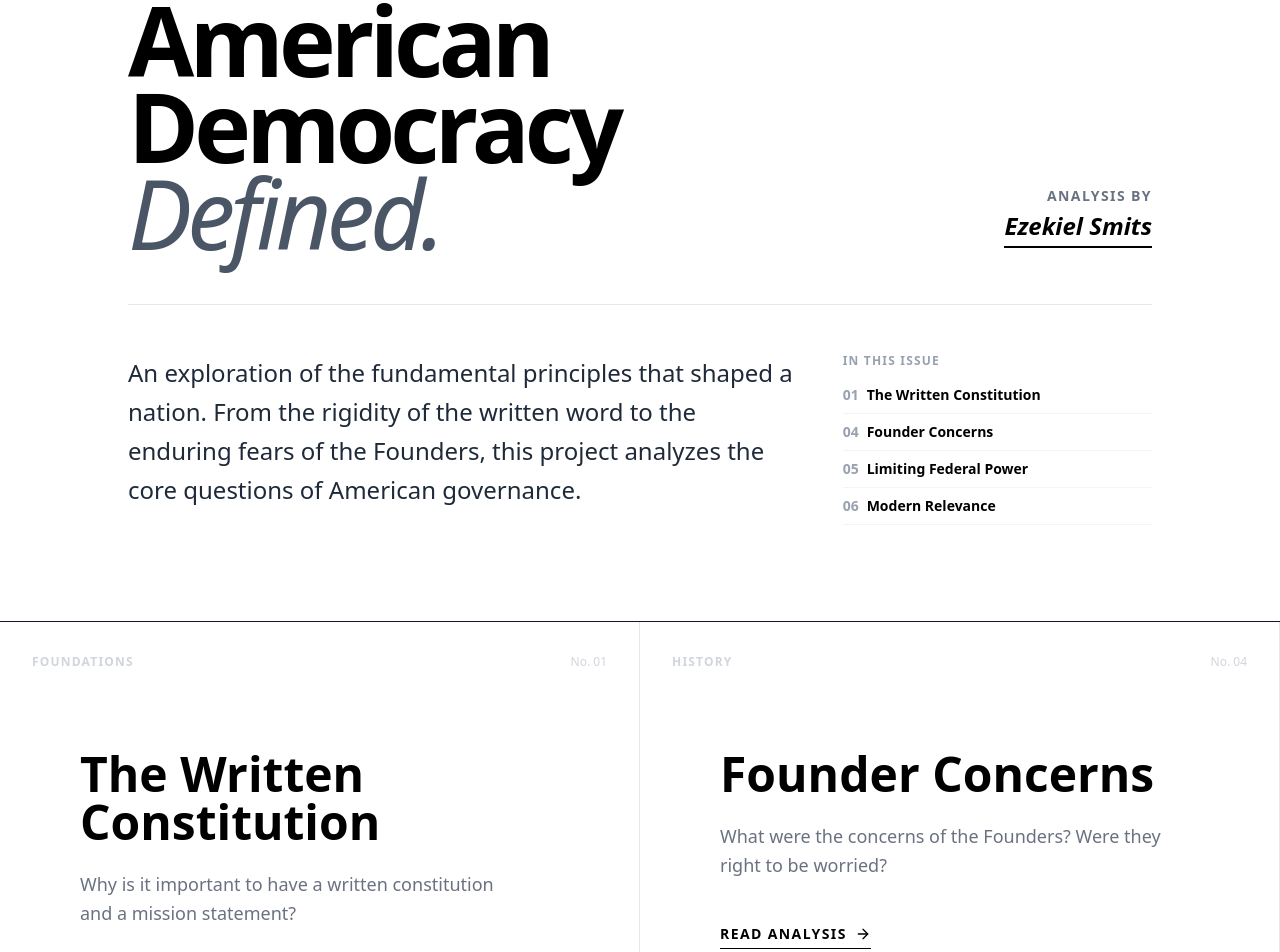
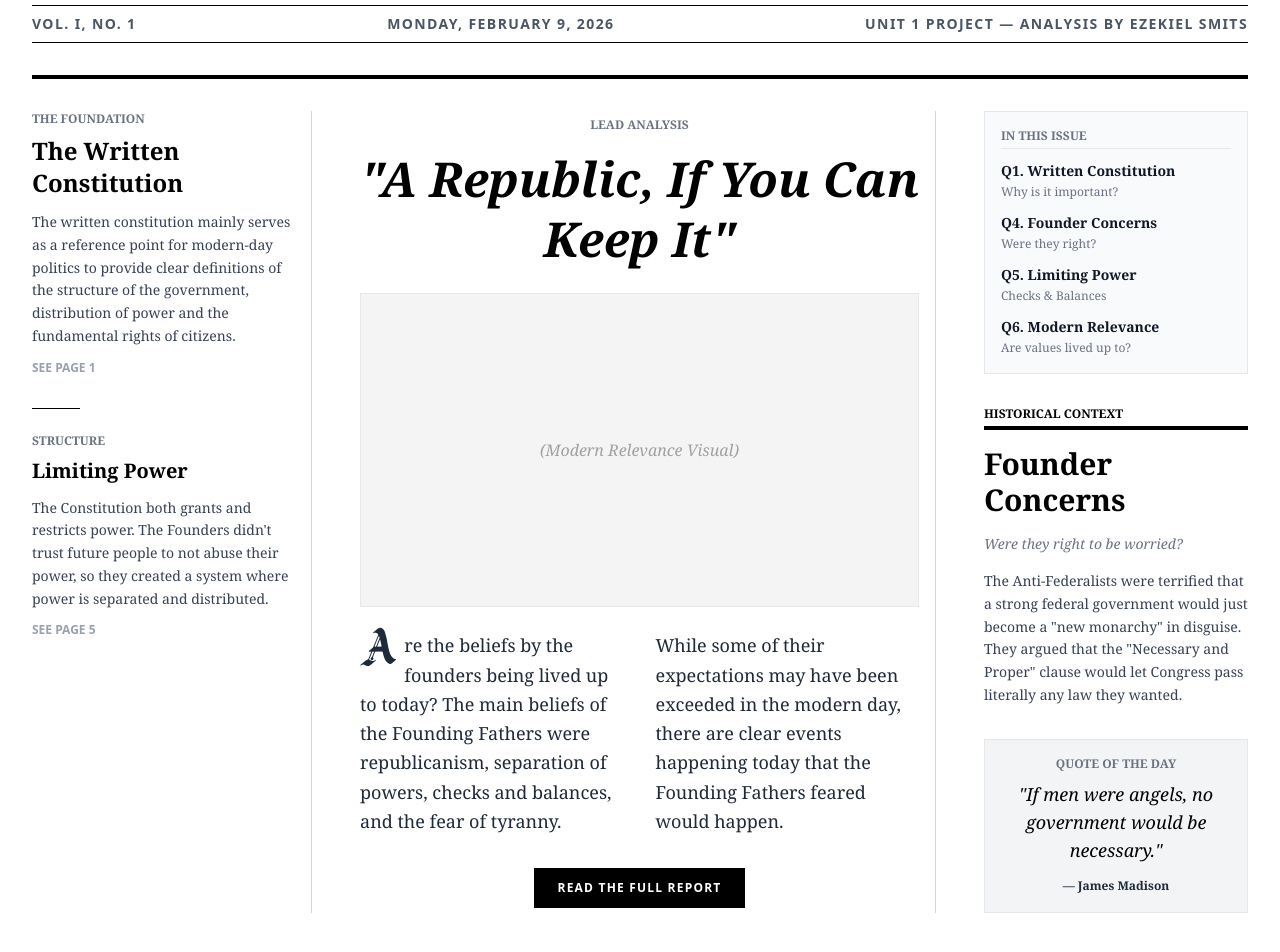
Before and after one commit to ShrimpScript/gov-project, a Next.js app: page / in a window 1280 px wide. Shown: the part 240-1192 px from the top of the page. Built offline with nearby package versions, Linux system fonts and the light colour scheme.

Commit message:
Implemented new fonts, changed styling of theme, changed homepage to look like New York Times

```diff
--- a/app/globals.css
+++ b/app/globals.css
@@ -1,25 +1,39 @@
 @import "tailwindcss";
 @plugin "@tailwindcss/typography";
 
+@font-face {
+  font-family: 'Lodeh';
+  src: url('/fonts/lodeh-regular-font/Lodeh-VGLD6.ttf') format('truetype');
+  font-weight: normal;
+  font-style: normal;
+}
+
 @theme {
-  --font-sans: var(--font-inter);
-  --font-serif: var(--font-merriweather);
+  --font-serif: Georgia, 'Times New Roman', Times, serif;
+  --font-lodeh: 'Lodeh', Georgia, serif;
 }
 
 :root {
   --background: #ffffff;
-  --foreground: #000000;
+  --foreground: #171717;
 }
 
 body {
+  color: var(--foreground);
   background: var(--background);
-  color: var(--foreground);
-  font-family: var(--font-sans);
+  font-family: var(--font-serif);
 }
 
-/* Custom Grayscale Prose adjustments if needing deep customisation,
-   but 'prose-neutral' or 'prose-gray' usually works well.
-   We will force black headings. */
-@utility prose-bv {
-  @apply prose prose-neutral prose-headings:font-serif prose-headings:font-bold prose-headings:text-black prose-p:text-gray-800 prose-a:text-black prose-a:underline prose-a:decoration-gray-400 hover:prose-a:decoration-black;
+h1,
+h2,
+h3,
+h4,
+h5,
+h6 {
+  font-family: var(--font-serif);
+  font-weight: bold;
 }
+
+.font-lodeh {
+  font-family: var(--font-lodeh);
+}
--- a/app/page.tsx
+++ b/app/page.tsx
@@ -1,140 +1,138 @@
 import Link from "next/link";
 import Header from "@/components/Header";
 import Footer from "@/components/Footer";
-import { ArrowRight, ChevronRight, PenTool } from "lucide-react";
 
 export default function Home() {
-  const articles = [
-    {
-      slug: "q1-written-constitution",
-      title: "The Written Constitution",
-      description: "Why is it important to have a written constitution and a mission statement?",
-      number: "01",
-      category: "Foundations",
-    },
-    {
-      slug: "q4-founder-concerns",
-      title: "Founder Concerns",
-      description: "What were the concerns of the Founders? Were they right to be worried?",
-      number: "04",
-      category: "History",
-    },
-    {
-      slug: "q5-limiting-power",
-      title: "Limiting Federal Power",
-      description: "How does the Constitution limit the power of the federal government?",
-      number: "05",
-      category: "Structure",
-    },
-    {
-      slug: "q6-modern-relevance",
-      title: "Modern Relevance",
-      description: "Are the beliefs by the founders being lived up to today?",
-      number: "06",
-      category: "Analysis",
-    },
-  ];
+  const date = new Date().toLocaleDateString('en-US', { weekday: 'long', year: 'numeric', month: 'long', day: 'numeric' });
 
   return (
-    <div className="min-h-screen flex flex-col bg-white text-black selection:bg-black selection:text-white">
+    <div className="min-h-screen flex flex-col bg-white text-black font-serif">
       <Header />
 
-      <main className="flex-grow">
-        {/* Editorial Hero */}
-        <section className="relative pt-32 pb-24 px-6 border-b border-gray-900">
-          <div className="container mx-auto max-w-5xl">
-            <div className="flex flex-col md:flex-row items-end justify-between gap-8 mb-12">
-              <div>
-                <span className="font-bold text-xs uppercase tracking-[0.3em] text-gray-400 mb-4 block">
-                  American Government • Unit 1 Project
-                </span>
-                <h1 className="font-serif text-6xl md:text-8xl font-black tracking-tighter leading-[0.9]">
-                  American<br />
-                  Democracy<br />
-                  <span className="italic font-light text-gray-600">Defined.</span>
+      <main className="flex-grow container mx-auto px-4 md:px-8 max-w-7xl">
+
+        {/* Masthead */}
+        <header className="text-center py-8 border-b-4 border-black mb-8">
+          <h1 className="font-lodeh text-6xl md:text-8xl mb-4 leading-tight">
+            American Democracy Defined
           </h1>
+
+          <div className="flex justify-between items-center border-t border-b border-black py-2 text-xs md:text-sm font-bold uppercase tracking-widest font-sans text-gray-600">
+            <span>Vol. I, No. 1</span>
+            <span>{date}</span>
+            <span>Unit 1 Project — Analysis by Ezekiel Smits</span>
           </div>
-              <div className="md:text-right pb-2">
-                <div className="text-sm font-bold uppercase tracking-widest text-gray-500 mb-1">
-                  Analysis By
+        </header>
+
+        {/* Newspaper Grid */}
+        <div className="grid grid-cols-1 lg:grid-cols-12 gap-8 divide-y lg:divide-y-0 lg:divide-x divide-gray-300">
+
+          {/* Column 1: The Foundation (Left Sidebar) */}
+          <div className="lg:col-span-3 pr-4">
+            <Link href="/q1-written-constitution" className="group block mb-8">
+              <h4 className="font-sans font-bold text-xs uppercase text-gray-500 mb-2">The Foundation</h4>
+              <h2 className="text-2xl font-bold mb-3 group-hover:underline">The Written Constitution</h2>
+              <p className="text-sm text-gray-700 leading-relaxed mb-3">
+                The written constitution mainly serves as a reference point for modern-day politics to provide clear definitions of the structure of the government, distribution of power and the fundamental rights of citizens.
+              </p>
+              <div className="text-xs font-sans font-bold text-gray-400 uppercase">See Page 1</div>
+            </Link>
+
+            <div className="w-12 h-px bg-black my-6"></div>
+
+            <Link href="/q5-limiting-power" className="group block">
+              <h4 className="font-sans font-bold text-xs uppercase text-gray-500 mb-2">Structure</h4>
+              <h2 className="text-xl font-bold mb-3 group-hover:underline">Limiting Power</h2>
+              <p className="text-sm text-gray-700 leading-relaxed mb-3">
+                The Constitution both grants and restricts power. The Founders didn't trust future people to not abuse their power, so they created a system where power is separated and distributed.
+              </p>
+              <div className="text-xs font-sans font-bold text-gray-400 uppercase">See Page 5</div>
+            </Link>
           </div>
-                <div className="text-2xl font-serif font-bold italic border-b-2 border-black inline-block pb-1">
-                  Ezekiel Smits
-                </div>
+
+          {/* Column 2: Main Story (Center) */}
+          <div className="lg:col-span-6 px-4">
+            <Link href="/q6-modern-relevance" className="group block text-center">
+              <h4 className="font-sans font-bold text-xs uppercase text-gray-500 mb-4 px-2 bg-white inline-block relative z-10">
+                Lead Analysis
+              </h4>
+              <h2 className="text-4xl md:text-5xl font-black mb-6 italic leading-tight group-hover:underline decoration-2 underline-offset-4">
+                "A Republic, If You Can Keep It"
+              </h2>
+
+              <div className="aspect-video w-full bg-gray-100 mb-6 relative grayscale border border-gray-200">
+                {/* Placeholder for a main hero image if desired, or just texture */}
+                <div className="absolute inset-0 flex items-center justify-center text-gray-400 italic">
+                  (Modern Relevance Visual)
                 </div>
               </div>
 
-            <div className="h-px w-full bg-gray-200 mb-12" />
-
-            <div className="grid grid-cols-1 md:grid-cols-3 gap-12">
-              <div className="md:col-span-2">
-                <p className="text-xl md:text-2xl font-serif leading-relaxed text-gray-800">
-                  An exploration of the fundamental principles that shaped a nation. From the rigidity of the written word to the enduring fears of the Founders, this project analyzes the core questions of American governance.
+              <div className="text-left columns-1 md:columns-2 gap-8 text-lg leading-relaxed text-gray-800">
+                <p>
+                  <span className="float-left text-5xl font-lodeh pr-2 leading-[0.8]">A</span>
+                  re the beliefs by the founders being lived up to today? The main beliefs of the Founding Fathers were republicanism, separation of powers, checks and balances, and the fear of tyranny.
+                </p>
+                <p className="mt-4 md:mt-0">
+                  While some of their expectations may have been exceeded in the modern day, there are clear events happening today that the Founding Fathers feared would happen.
                 </p>
               </div>
-              <div className="flex flex-col justify-end">
-                <span className="text-xs font-bold uppercase tracking-widest text-gray-400 mb-4">In This Issue</span>
-                <ul className="space-y-2">
-                  {articles.map(a => (
-                    <li key={a.slug} className="flex items-center text-sm font-bold border-b border-gray-100 pb-2">
-                      <span className="text-gray-400 w-6">{a.number}</span>
-                      <span>{a.title}</span>
+
+              <div className="mt-8 text-center">
+                <button className="bg-black text-white font-sans font-bold text-xs uppercase px-6 py-3 tracking-widest hover:bg-gray-800 transition-colors">
+                  Read the Full Report
+                </button>
+              </div>
+            </Link>
+          </div>
+
+          {/* Column 3: The Debate (Right Sidebar) */}
+          <div className="lg:col-span-3 pl-4">
+            <div className="bg-gray-50 border border-gray-200 p-4 mb-8">
+              <h4 className="font-sans font-bold text-xs uppercase text-gray-500 mb-3 border-b border-gray-200 pb-1">
+                In This Issue
+              </h4>
+              <ul className="space-y-3 text-sm">
+                <li>
+                  <span className="font-bold block text-gray-900">Q1. Written Constitution</span>
+                  <span className="text-gray-500 text-xs">Why is it important?</span>
                 </li>
-                  ))}
+                <li>
+                  <span className="font-bold block text-gray-900">Q4. Founder Concerns</span>
+                  <span className="text-gray-500 text-xs">Were they right?</span>
+                </li>
+                <li>
+                  <span className="font-bold block text-gray-900">Q5. Limiting Power</span>
+                  <span className="text-gray-500 text-xs">Checks & Balances</span>
+                </li>
+                <li>
+                  <span className="font-bold block text-gray-900">Q6. Modern Relevance</span>
+                  <span className="text-gray-500 text-xs">Are values lived up to?</span>
+                </li>
               </ul>
             </div>
+
+            <Link href="/q4-founder-concerns" className="group block">
+              <div className="border-b-4 border-black mb-4 pb-1">
+                <h4 className="font-sans font-bold text-xs uppercase">Historical Context</h4>
+              </div>
+              <h2 className="text-3xl font-bold mb-4 group-hover:underline">Founder Concerns</h2>
+              <div className="italic text-gray-500 text-sm mb-4">
+                Were they right to be worried?
+              </div>
+              <p className="text-sm text-gray-700 leading-relaxed">
+                The Anti-Federalists were terrified that a strong federal government would just become a "new monarchy" in disguise. They argued that the "Necessary and Proper" clause would let Congress pass literally any law they wanted.
+              </p>
+            </Link>
+
+            <div className="bg-gray-100 p-4 mt-8 border border-gray-200 text-center">
+              <h5 className="font-sans font-bold text-xs uppercase text-gray-500 mb-2">Quote of the Day</h5>
+              <p className="font-serif italic text-lg mb-2">"If men were angels, no government would be necessary."</p>
+              <cite className="not-italic text-xs font-bold text-gray-800">— James Madison</cite>
             </div>
           </div>
-        </section>
 
-        {/* Featured Articles Grid */}
-        <section className="">
-          <div className="grid grid-cols-1 md:grid-cols-2">
-            {articles.map((article, index) => (
-              <Link
-                key={article.slug}
-                href={`/${article.slug}`}
-                className={`
-                    group relative block p-12 md:p-20 border-b border-r border-gray-200 hover:bg-gray-50 transition-all duration-500
-                    ${index % 2 === 0 ? 'border-r' : 'border-r-0 md:border-r'}
-                  `}
-              >
-                <div className="absolute top-8 left-8 text-xs font-bold uppercase tracking-widest text-gray-300">
-                  {article.category}
-                </div>
-                <div className="absolute top-8 right-8 text-xs font-serif font-italic text-gray-300">
-                  No. {article.number}
         </div>
 
-                <div className="mt-12">
-                  <h2 className="text-4xl md:text-5xl font-serif font-bold mb-6 group-hover:underline decoration-1 underline-offset-8 decoration-gray-300">
-                    {article.title}
-                  </h2>
-                  <p className="text-gray-500 text-lg mb-10 font-light leading-relaxed max-w-md">
-                    {article.description}
-                  </p>
-
-                  <div className="inline-flex items-center gap-2 text-sm font-bold uppercase tracking-widest border-b border-black pb-1 group-hover:gap-4 transition-all">
-                    Read Analysis <ArrowRight className="w-4 h-4" />
-                  </div>
-                </div>
-              </Link>
-            ))}
-          </div>
-        </section>
-
-        {/* Closing Statement */}
-        <section className="py-32 bg-black text-white px-6 text-center">
-          <div className="container mx-auto max-w-2xl">
-            <PenTool className="w-12 h-12 mx-auto mb-8 text-gray-500" />
-            <h3 className="font-serif text-3xl md:text-4xl font-bold mb-6">
-              "If men were angels, no government would be necessary."
-            </h3>
-            <p className="text-gray-400 font-mono text-sm uppercase tracking-widest">
-              — James Madison, Federalist No. 51
-            </p>
-          </div>
-        </section>
       </main>
 
       <Footer />
```
Also changed, not shown: public/fonts/lodeh-regular-font/Lodeh-VGLD6.ttf (added), public/fonts/lodeh-regular-font/info.txt (added). Lines whose indentation alone changed are shown as unchanged.
